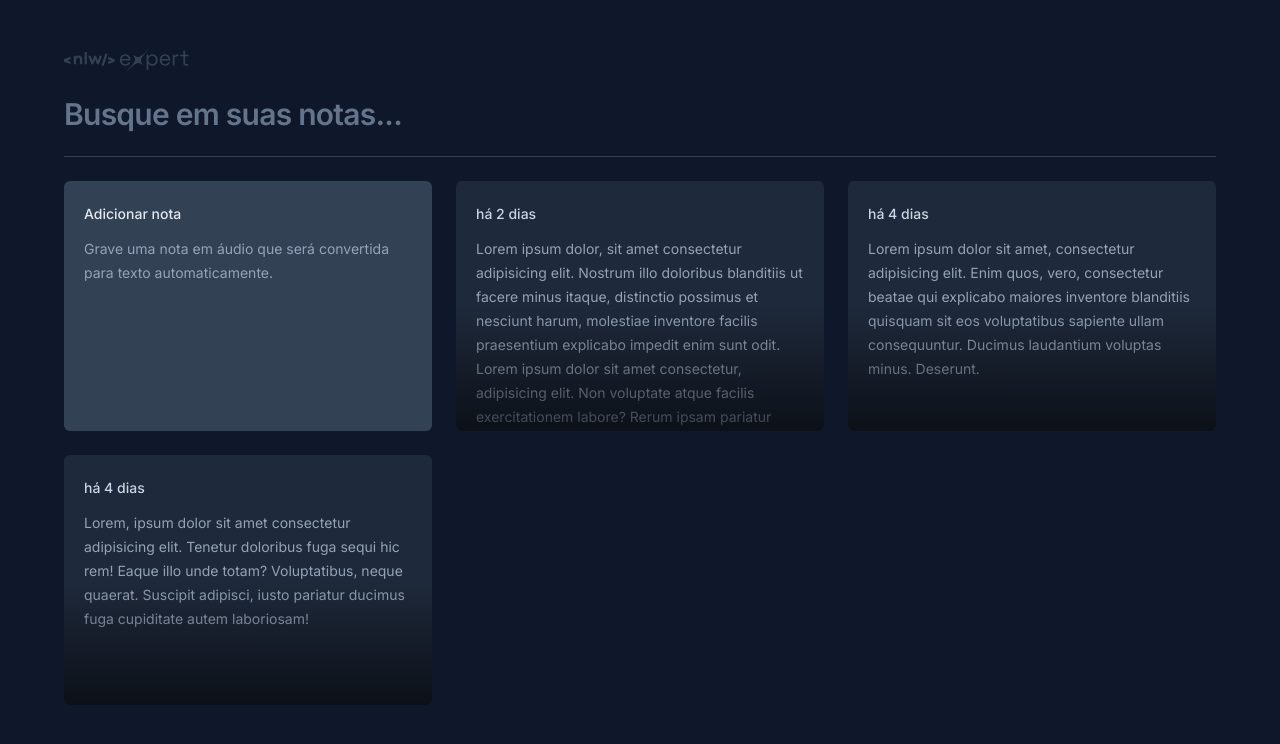
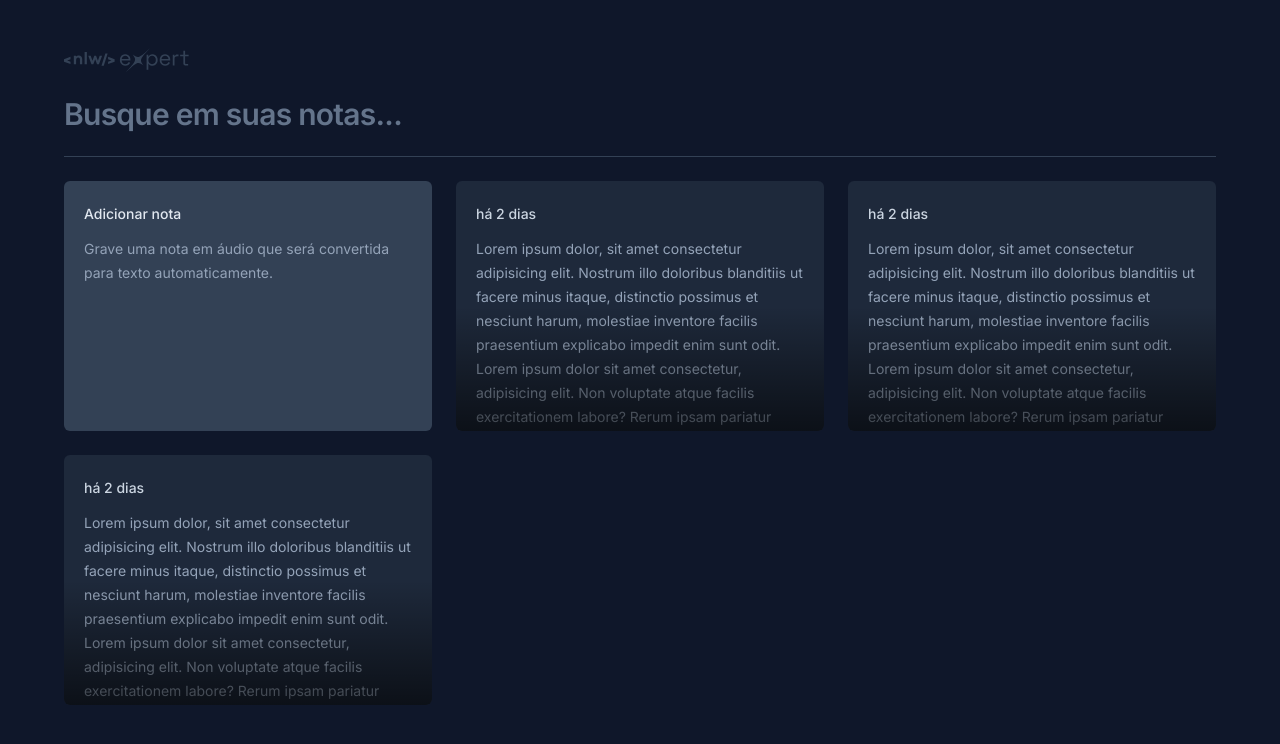
Before and after one commit to MarianaSavoldi/nlwexpert-reactjs, a React (Vite) app: page / in a window 1280 px wide. Shown: the top 744 px of the page. Built offline with nearby package versions, Linux system fonts and the light colour scheme.

Commit message:
feat: create components for note cards

```diff
--- a/src/App.tsx
+++ b/src/App.tsx
@@ -1,4 +1,6 @@
 import logo from './assets/logo-nlw-expert.svg';
+import { NewNoteCard } from './components/NewNoteCard';
+import { NoteCard } from './components/NoteCard';
 
 export function App() {
   return (
@@ -13,36 +15,10 @@ export function App() {
       </form>
       <div className='h-px bg-slate-700' />
       <div className='grid grid-cols-3 auto-rows-[250px] gap-6'>
-        <div className='rounded-md bg-slate-700 p-5 space-y-3'>
-          <span className='text-sm font-medium text-slate-200'>Adicionar nota</span>
-          <p className='text-sm leading-6 text-slate-400'>
-            Grave uma nota em áudio que será convertida para texto automaticamente.
-          </p>
-        </div>
-
-        <div className='rounded-md bg-slate-800 p-5 space-y-3 overflow-hidden relative'>
-          <span className='text-sm font-medium text-slate-300'>há 2 dias</span>
-          <p className='text-sm leading-6 text-slate-400'>
-            Lorem ipsum dolor, sit amet consectetur adipisicing elit. Nostrum illo doloribus blanditiis ut facere minus itaque, distinctio possimus et nesciunt harum, molestiae inventore facilis praesentium explicabo impedit enim sunt odit. Lorem ipsum dolor sit amet consectetur, adipisicing elit. Non voluptate atque facilis exercitationem labore? Rerum ipsam pariatur aperiam explicabo veniam molestias, voluptatem ex animi, possimus, atque accusamus itaque recusandae ratione.
-          </p>
-          <div className='absolute bottom-0 left-0 right-0 h-1/2 bg-gradient-to-t from-black/60 to-black/0 pointer-events-none' />
-        </div>
-
-        <div className='rounded-md bg-slate-800 p-5 space-y-3 overflow-hidden relative'>
-          <span className='text-sm font-medium text-slate-300'>há 4 dias</span>
-          <p className='text-sm leading-6 text-slate-400'>
-            Lorem ipsum dolor sit amet, consectetur adipisicing elit. Enim quos, vero, consectetur beatae qui explicabo maiores inventore blanditiis quisquam sit eos voluptatibus sapiente ullam consequuntur. Ducimus laudantium voluptas minus. Deserunt.
-          </p>
-          <div className='absolute bottom-0 left-0 right-0 h-1/2 bg-gradient-to-t from-black/60 to-black/0 pointer-events-none' />
-        </div>
-
-        <div className='rounded-md bg-slate-800 p-5 space-y-3 overflow-hidden relative'>
-          <span className='text-sm font-medium text-slate-300'>há 4 dias</span>
-          <p className='text-sm leading-6 text-slate-400'>
-            Lorem, ipsum dolor sit amet consectetur adipisicing elit. Tenetur doloribus fuga sequi hic rem! Eaque illo unde totam? Voluptatibus, neque quaerat. Suscipit adipisci, iusto pariatur ducimus fuga cupiditate autem laboriosam!
-          </p>
-          <div className='absolute bottom-0 left-0 right-0 h-1/2 bg-gradient-to-t from-black/60 to-black/0 pointer-events-none' />
-        </div>
+        <NewNoteCard />
+        <NoteCard />
+        <NoteCard />
+        <NoteCard />
       </div>
     </div>
   );
--- /dev/null
+++ b/src/components/NewNoteCard.tsx
@@ -0,0 +1,10 @@
+export function NewNoteCard() {
+  return (
+    <div className='rounded-md bg-slate-700 p-5 space-y-3'>
+      <span className='text-sm font-medium text-slate-200'>Adicionar nota</span>
+      <p className='text-sm leading-6 text-slate-400'>
+        Grave uma nota em áudio que será convertida para texto automaticamente.
+      </p>
+    </div>
+  );
+}
--- /dev/null
+++ b/src/components/NoteCard.tsx
@@ -0,0 +1,13 @@
+export function NoteCard() {
+  return (
+    <button className='text-left rounded-md bg-slate-800 p-5 space-y-3 overflow-hidden outline-none relative hover:ring-2 hover:ring-slate-600 focus-visible:ring-2 focus-visible:ring-lime-400'>
+      <span className='text-sm font-medium text-slate-300'>
+        há 2 dias
+      </span>
+      <p className='text-sm leading-6 text-slate-400'>
+        Lorem ipsum dolor, sit amet consectetur adipisicing elit. Nostrum illo doloribus blanditiis ut facere minus itaque, distinctio possimus et nesciunt harum, molestiae inventore facilis praesentium explicabo impedit enim sunt odit. Lorem ipsum dolor sit amet consectetur, adipisicing elit. Non voluptate atque facilis exercitationem labore? Rerum ipsam pariatur aperiam explicabo veniam molestias, voluptatem ex animi, possimus, atque accusamus itaque recusandae ratione.
+      </p>
+      <div className='absolute bottom-0 left-0 right-0 h-1/2 bg-gradient-to-t from-black/60 to-black/0 pointer-events-none' />
+    </button>
+  );
+}
```
